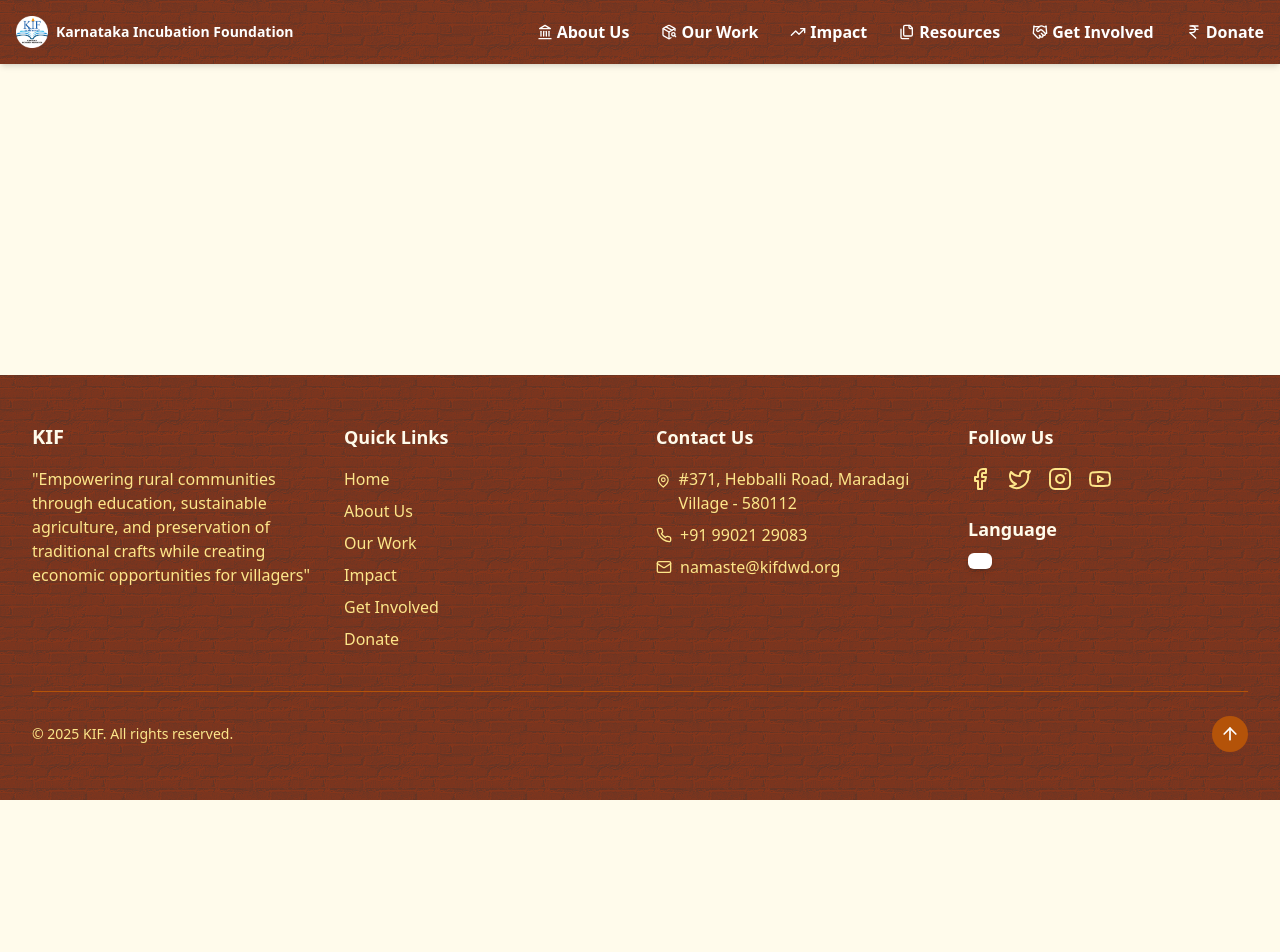
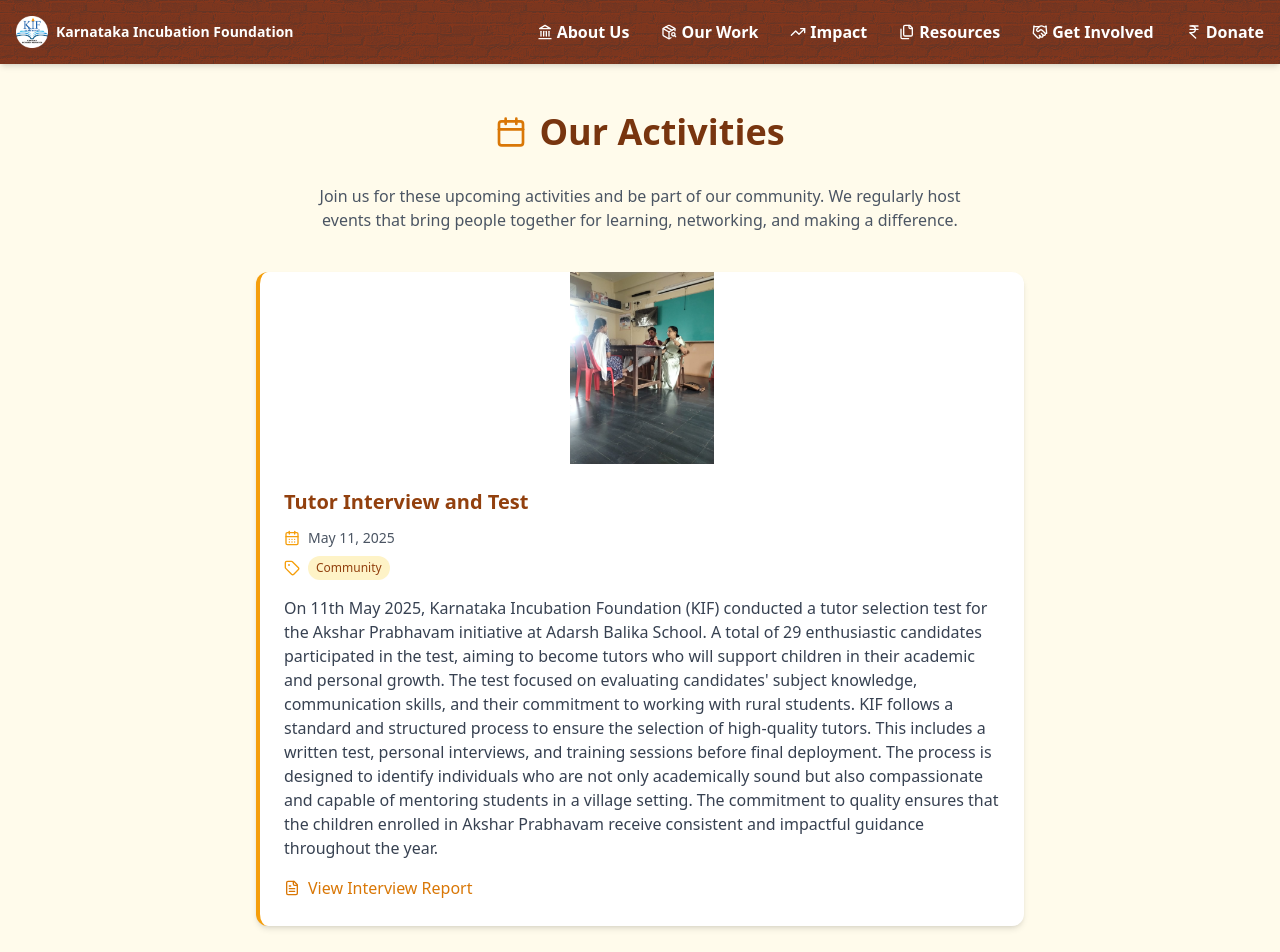
Before and after one commit to adityspecial/new-village, a React (Vite) app in the folder project/: page /impact/activities in a window 1280 px wide. Shown: the top 952 px of the page. Before the commit the page ends 800 px from the top, so only its background shows below. Built offline with nearby package versions, Linux system fonts and the light colour scheme.

Commit message:
Activities Page

```diff
--- a/project/src/App.tsx
+++ b/project/src/App.tsx
@@ -15,6 +15,7 @@ import GetInvolved from './pages/GetInvolved';
 import Donate from './pages/Donate';
 import HealthPage from './components/Health';
 import GramSiri from './components/gramSiri';
+import Activities from './components/Activities';
 
 // About subpages
 
@@ -82,6 +83,7 @@ function App() {
              <Route path='/register' element={<Register/>} />
              <Route path='/work/health' element={<HealthPage/>} />
              <Route path='/work/gramsiri' element={<GramSiri/>} />
+             <Route path='/impact/activities' element={<Activities/>} />
 
             {/* About Subpages */}
           <Route path="/about/ourstory" element={<OurStory />} />
--- /dev/null
+++ b/project/src/components/Activities.tsx
@@ -0,0 +1,107 @@
+import React from 'react';
+import { Calendar, CalendarDays, Clock, MapPin, Tag, FileText } from 'lucide-react';
+
+export interface Activity {
+  title: string;
+  date: string;
+  description: string;
+  category?: string;
+  image?: string;
+  documentLink?: {
+    url: string;
+    label: string;
+  };
+}
+
+export const activities: Activity[] = [
+  {
+    title: "Tutor Interview and Test",
+    date: "May 11, 2025",
+    description:
+      "On 11th May 2025, Karnataka Incubation Foundation (KIF) conducted a tutor selection test for the Akshar Prabhavam initiative at Adarsh Balika School. A total of 29 enthusiastic candidates participated in the test, aiming to become tutors who will support children in their academic and personal growth. The test focused on evaluating candidates' subject knowledge, communication skills, and their commitment to working with rural students. KIF follows a standard and structured process to ensure the selection of high-quality tutors. This includes a written test, personal interviews, and training sessions before final deployment. The process is designed to identify individuals who are not only academically sound but also compassionate and capable of mentoring students in a village setting. The commitment to quality ensures that the children enrolled in Akshar Prabhavam receive consistent and impactful guidance throughout the year.",
+    category: "Community",
+    image: "/images/activities/Interview.jpg",
+    documentLink: {
+      url: "/publicationDocs/interview.pdf",
+      label: "View Interview Report",
+    },
+  },
+];
+
+const ActivityCard: React.FC<{ activity: Activity }> = ({ activity }) => {
+  return (
+    <div className="bg-white shadow-md rounded-xl overflow-hidden border-l-4 border-amber-500 hover:shadow-lg transition-all duration-300 transform hover:-translate-y-1">
+      {activity.image && (
+  <div className="w-full h-48 overflow-hidden">
+    <img
+      src={activity.image}
+      alt={activity.title}
+      className="w-full h-full object-contain"
+    />
+  </div>
+)}
+
+      <div className="p-6">
+        <h3 className="text-xl font-semibold text-amber-800">{activity.title}</h3>
+
+        <div className="mt-3 space-y-2">
+          <div className="flex items-center text-sm text-gray-600">
+            <CalendarDays size={16} className="mr-2 text-amber-500" />
+            <span>{activity.date}</span>
+          </div>
+
+          {activity.category && (
+            <div className="flex items-center">
+              <Tag size={16} className="mr-2 text-amber-500" />
+              <span className="text-xs px-2 py-1 bg-amber-100 text-amber-800 rounded-full">
+                {activity.category}
+              </span>
+            </div>
+          )}
+        </div>
+
+        <p className="mt-4 text-gray-700">{activity.description}</p>
+
+        {activity.documentLink && (
+          <a
+            href={activity.documentLink.url}
+            target="_blank"
+            rel="noopener noreferrer"
+            className="inline-flex items-center mt-4 text-amber-600 hover:text-amber-700 transition-colors"
+          >
+            <FileText size={16} className="mr-2" />
+            {activity.documentLink.label}
+          </a>
+        )}
+      </div>
+    </div>
+  );
+};
+
+const Activities = () => {
+  return (
+    <div className="min-h-screen bg-amber-50 py-12 px-4">
+      <div className="max-w-3xl mx-auto">
+        <div className="flex items-center justify-center mb-8">
+          <Calendar className="text-amber-600 mr-3" size={32} />
+          <h2 className="text-4xl font-bold text-center text-amber-900">Our Activities</h2>
+        </div>
+
+        <p className="text-center text-gray-600 mb-10 max-w-2xl mx-auto">
+          Join us for these upcoming activities and be part of our community. We regularly host
+          events that bring people together for learning, networking, and making a difference.
+        </p>
+
+        <div className="space-y-6">
+          {activities.map((activity, index) => (
+            <div key={index}>
+              <ActivityCard activity={activity} />
+            </div>
+          ))}
+        </div>
+      </div>
+    </div>
+  );
+};
+
+export default Activities;
```
Also changed, not shown: project/public/images/activities/Interview.jpg (added), 1 other file (tests, documents, lock files or other folders).
